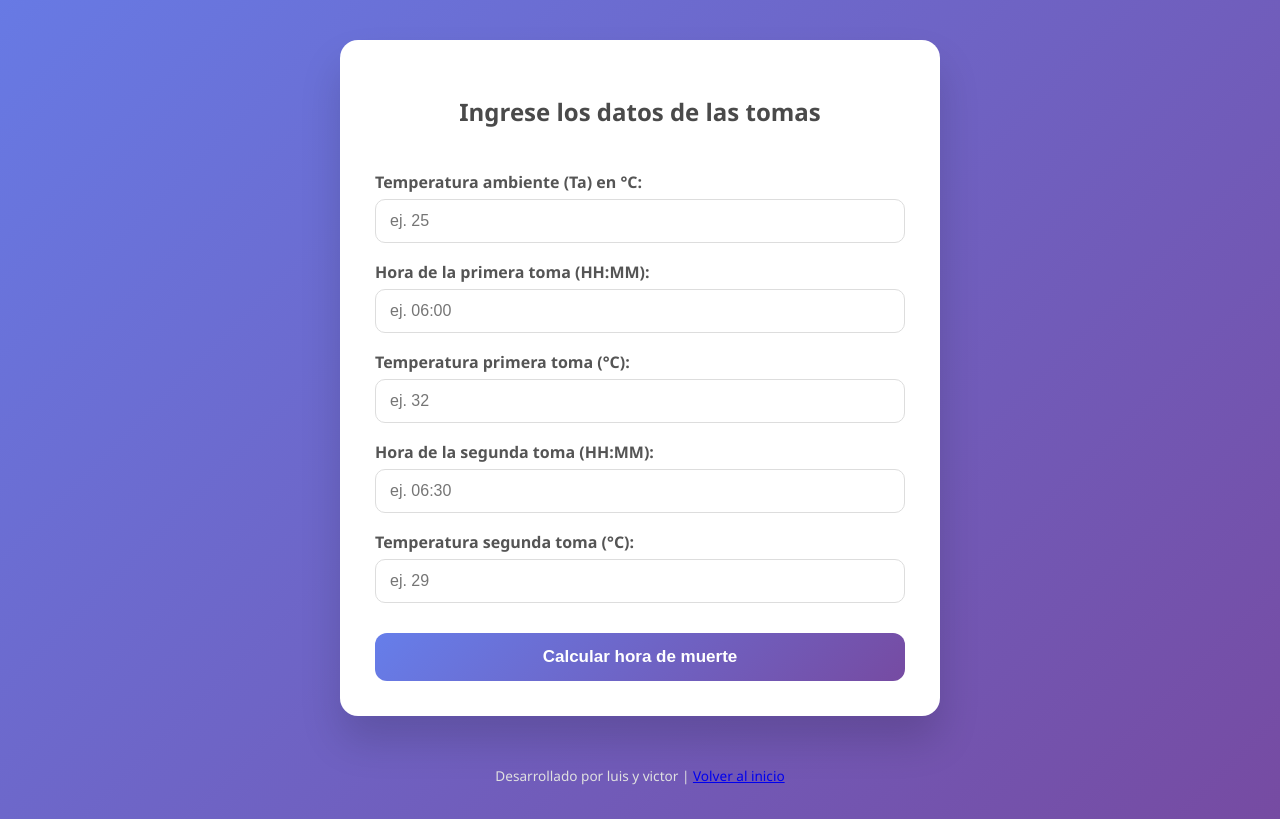
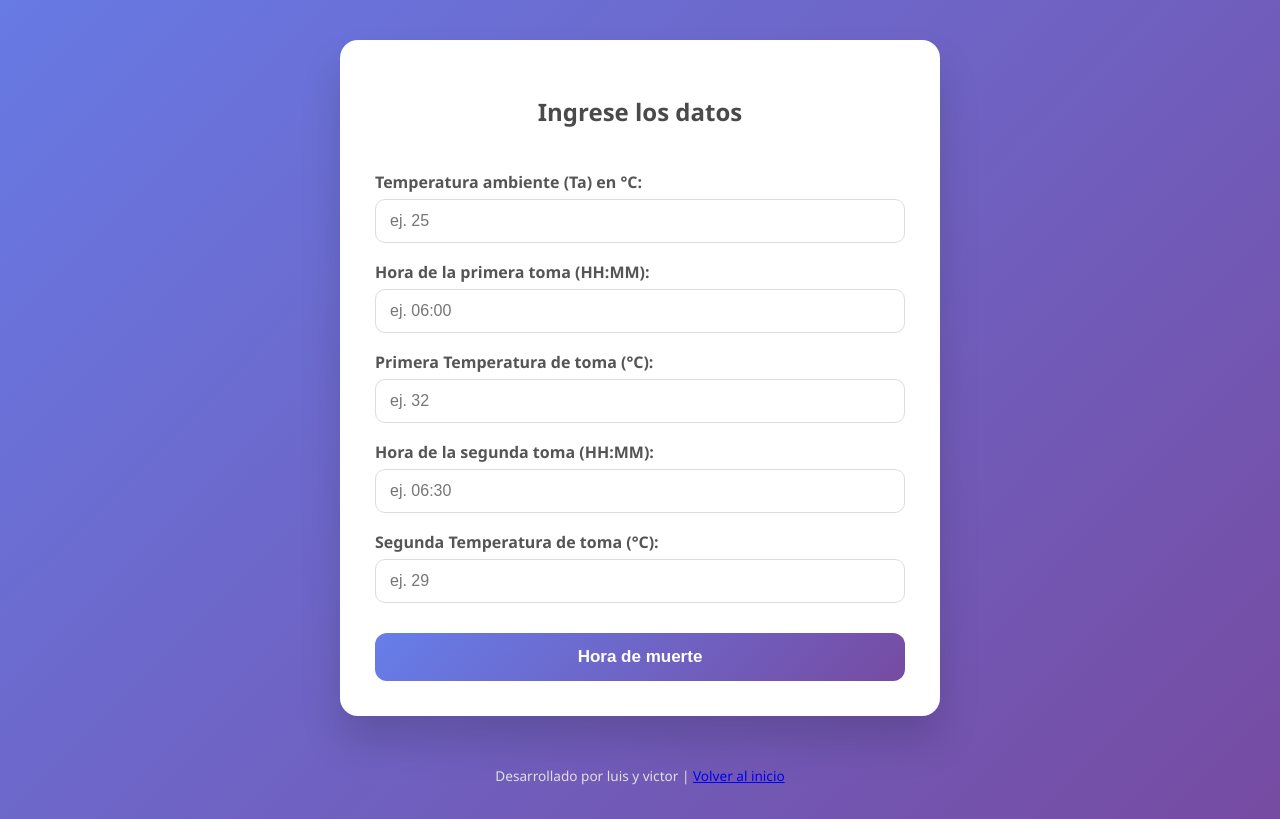
Before and after one commit to frostycello/calculadorforence, a Flask app: page / in a window 1280 px wide. Shown: the part 191-1010 px from the top of the page. Run offline with Flask 3, Linux system fonts and the light colour scheme.

Commit message:
Update perito.html

```diff
--- a/Perito/templates/perito.html
+++ b/Perito/templates/perito.html
@@ -3,7 +3,7 @@
 {% block title %}Ingreso de Datos{% endblock %}
 
 {% block content %}
-    <h2>Ingrese los datos de las tomas</h2>
+    <h2>Ingrese los datos</h2>
     <form method="POST">
         <label for="Ta">Temperatura ambiente (Ta) en °C:</label>
         <input type="number" step="0.1" id="Ta" name="Ta" required placeholder="ej. 25">
@@ -11,15 +11,16 @@
         <label for="hora1">Hora de la primera toma (HH:MM):</label>
         <input type="text" id="hora1" name="hora1" required placeholder="ej. 06:00">
 
-        <label for="T1">Temperatura primera toma (°C):</label>
+        <label for="T1">Primera Temperatura de toma (°C):</label>
         <input type="number" step="0.1" id="T1" name="T1" required placeholder="ej. 32">
 
         <label for="hora2">Hora de la segunda toma (HH:MM):</label>
         <input type="text" id="hora2" name="hora2" required placeholder="ej. 06:30">
 
-        <label for="T2">Temperatura segunda toma (°C):</label>
+        <label for="T2">Segunda Temperatura de toma (°C):</label>
         <input type="number" step="0.1" id="T2" name="T2" required placeholder="ej. 29">
 
-        <button type="submit">Calcular hora de muerte</button>
+        <button type="submit">Hora de muerte</button>
     </form>
+
 {% endblock %}
```
